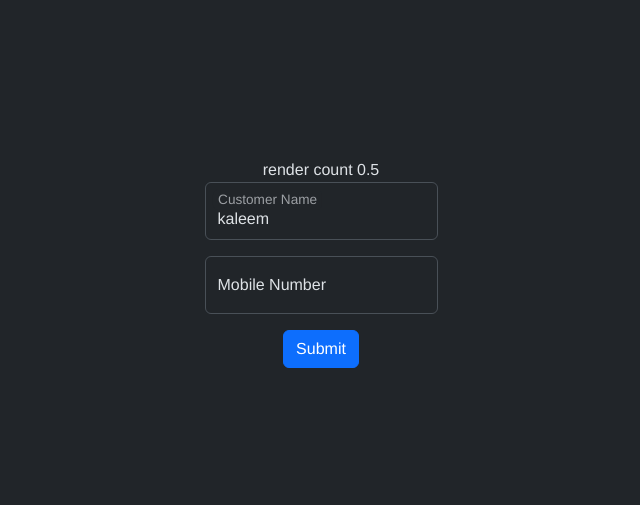
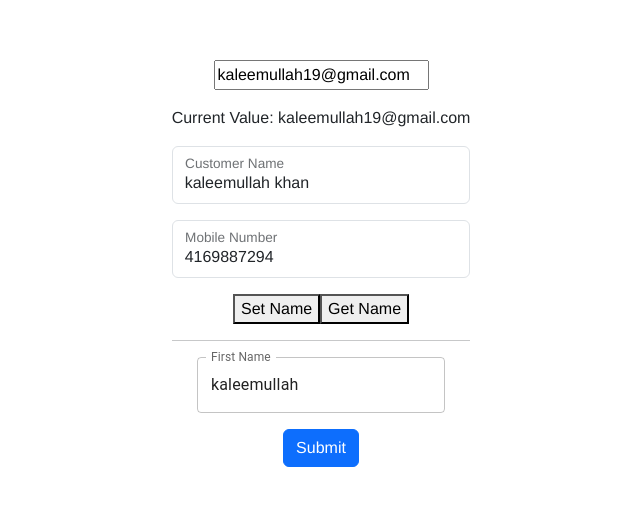
Before and after one commit to kaleemullah19/react-hook-form, a React (Vite) app: page / in a window 1280 px wide. Shown: the part 137-642 px from the top of the page, without its empty margins (319-959 px from the left). Built offline with nearby package versions, Linux system fonts and the light colour scheme.

Commit message:
stable app commit

```diff
--- a/index.html
+++ b/index.html
@@ -1,5 +1,5 @@
 <!doctype html>
-<html lang="en" data-bs-theme="dark">
+<html lang="en" data-bs-theme="light">
   <head>
     <meta charset="UTF-8" />
     <link rel="icon" type="image/svg+xml" href="/vite.svg" />
--- a/package.json
+++ b/package.json
@@ -10,7 +10,10 @@
     "test": "jest"
   },
   "dependencies": {
+    "@emotion/react": "^11.14.0",
+    "@emotion/styled": "^11.14.0",
     "@hookform/resolvers": "^4.1.3",
+    "@mui/material": "^6.4.7",
     "cors": "^2.8.5",
     "mongodb": "^6.14.2",
     "react": "^19.0.0",
--- a/src/FoodDeliveryForm.jsx
+++ b/src/FoodDeliveryForm.jsx
@@ -1,8 +1,7 @@
 import React, { useState } from "react";
 import { Controller, useForm } from "react-hook-form";
-import { GetRenderCount } from "./Utils/UseRenderCount";
+import GetRenderCount from "./Utils/UseRenderCount";
 
-const RenderCount = GetRenderCount();
 const FoodDeliveryForm = () => {
   const [disabled, setDisabled] = useState(false);
   const { register, handleSubmit, formState, control } = useForm({
@@ -32,7 +31,7 @@ const FoodDeliveryForm = () => {
 
   return (
     <form onSubmit={handleSubmit(onSubmit, onError)}>
-      <RenderCount />
+      <GetRenderCount />
       <div className="row mb-2">
         <div className="col">
           {" "}
--- a/src/TypicalForm.jsx
+++ b/src/TypicalForm.jsx
@@ -1,9 +1,16 @@
 import React, { useState } from "react";
-import { GetRenderCount } from "./Utils/UseRenderCount";
-import { useForm } from "react-hook-form";
+import GetRenderCount from "./Utils/UseRenderCount";
+import {
+  useForm,
+  Controller,
+  useFormContext,
+  FormProvider,
+} from "react-hook-form";
+import TextField from "@mui/material/TextField";
+
 // import { yupResolver } from "@hookform/resolvers/yup";
 // import * as yup from "yup";
-const RenderCount = GetRenderCount();
+
 const TypicalForm = () => {
   // const [values, setValues] = useState({ CustomerName: "", mobile: "" });
 
@@ -35,25 +42,35 @@ const TypicalForm = () => {
   //   setValues({ ...values, [name]: value });
   // };
 
+  // Step 1: Initialize `useForm`
+  const methods = useForm({
+    defaultValues: {
+      CustomerName: "kaleemullah khan",
+      mobile: "4169887294",
+      firstName: "kaleemullah",
+      email: "kaleemullah19@gmail.com",
+    },
+  });
+
+  // Step 2: Extract needed functions
+  const {
+    handleSubmit,
+    register,
+    formState: { errors },
+    setValue,
+    getValues,
+    control,
+  } = methods;
+
+  // Step 3: Handle form submission
   const submitForm = (data) => {
     console.log("Form Data Submitted:", data);
   };
 
-  const {
-    register,
-    handleSubmit,
-    formState: { errors },
-    watch,
-  } = useForm({
-    defaultValues: {
-      CustomerName: "kaleem",
-      mobile: "",
-    },
-  });
-
   return (
+    <FormProvider {...methods}>
       <form onSubmit={handleSubmit(submitForm)}>
-      <RenderCount />
+        <GetRenderCount />
         <div className="form-floating mb-3">
           <input
             type="text"
@@ -76,20 +93,43 @@ const TypicalForm = () => {
             name="mobile"
             {...register("mobile", {
               required: "Mobile is required",
-            minLength: {
-              value: 10,
-              message: "Mobile number must be at least 10 characters long!",
+              pattern: {
+                value: /^[0-9]{10}$/,
+                message: "Mobile number must be 10 digits!",
               },
             })}
           />
           <label>Mobile Number</label>
           <p>{errors.mobile?.message}</p>
         </div>
+        <button
+          type="button"
+          onClick={() => setValue("CustomerName", "Kaleemullah Khan")}
+        >
+          Set Name
+        </button>
+        <button type="button" onClick={() => alert(getValues("CustomerName"))}>
+          Get Name
+        </button>
+        <hr />
 
+        <Controller
+          name="firstName"
+          control={control}
+          defaultValue=""
+          rules={{ required: "First Name is required" }}
+          render={({ field, fieldState }) => (
+            <>
+              <TextField {...field} label="First Name" variant="outlined" />
+              <p>{fieldState.error?.message}</p>
+            </>
+          )}
+        />
         <button type="submit" className="btn btn-primary">
           Submit
         </button>
       </form>
+    </FormProvider>
   );
 };
 
--- a/src/Utils/UseRenderCount.jsx
+++ b/src/Utils/UseRenderCount.jsx
@@ -1,10 +1,27 @@
 import React from "react";
+import { useFormContext } from "react-hook-form";
 
-export const GetRenderCount = () => {
-  let count = 0;
+const GetRenderCount = () => {
+  const {
+    register,
+    formState: { errors },
+    getValues,
+  } = useFormContext(); // Access form context
 
-  return () => {
-    count++;
-    return <div>render count {count / 2}</div>;
-  };
+  return (
+    <div>
+      <input
+        type="text"
+        {...register("email", { required: "Email is required" })}
+        placeholder="Enter Email"
+      />
+      {/* Error Handling */}
+      <p>{errors.email?.message}</p>
+
+      {/* Display the current value of email */}
+      <p>Current Value: {getValues("email")}</p>
+    </div>
+  );
 };
+
+export default GetRenderCount;
```
Also changed, not shown: 1 other file (tests, documents, lock files or other folders). Lines whose indentation alone changed are shown as unchanged.
